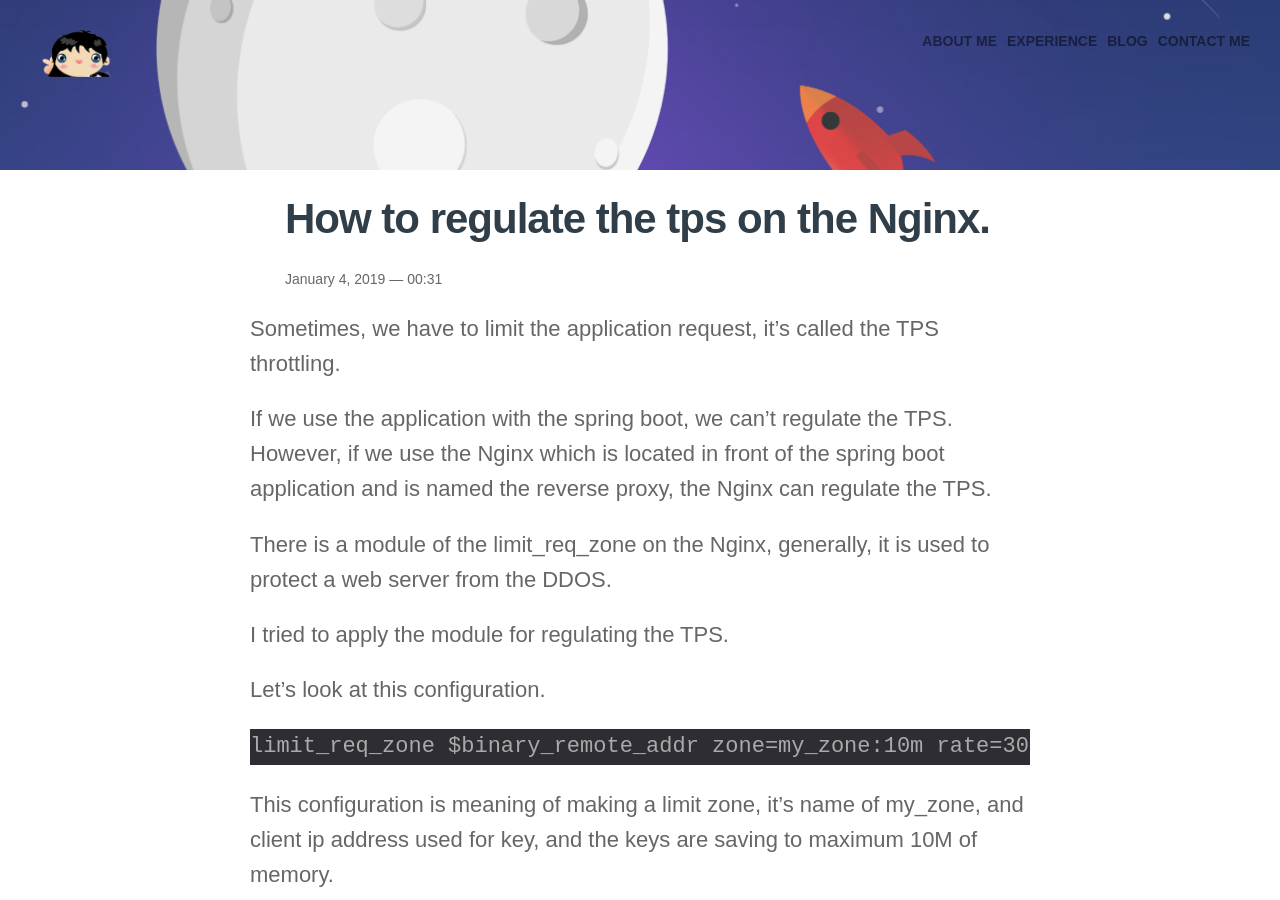
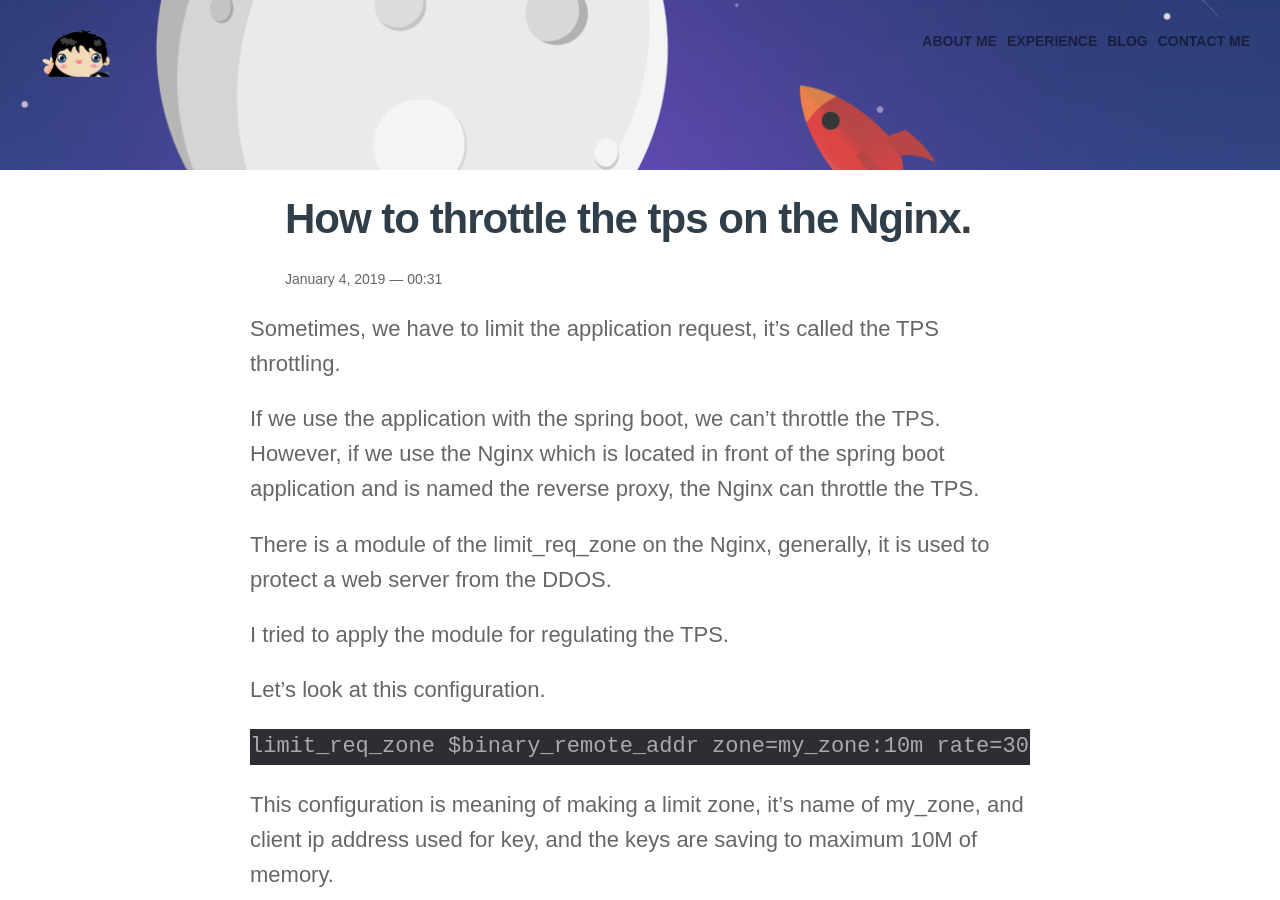
Before and after one commit to LeeKyoungIl/leekyoungil.github.io, a Jekyll site: the page built from _posts/blog/2019-01-03-How-to-throttle-the-TPS-on-Nginx.markdown, in a window 1280 px wide and 900 px high. Built offline with Jekyll 4.4.1, drawn with Linux system fonts in a browser that asks for light colours; nearby versions of some CDN libraries; comment, search, counter and statistics services are not loaded; some of the changed text lies outside the part shown.

Commit message:
new blog posted

````diff
--- a/_posts/blog/2019-01-01-Best-performance-of-regular-expression-with-String-replace-function.markdown
+++ b/_posts/blog/2019-01-01-Best-performance-of-regular-expression-with-String-replace-function.markdown
@@ -40,7 +40,7 @@ for (Map.Entry<String, String> replaceEntry : dictionaryMap.entrySet()) {
 }
 ```
 
-At this time, what will be happened in the heap memory?
+At this time, what will happened in the heap memory?
 
 Maybe, more than 1,000 times of Immutable string objects will be created in the heap memory.
 
--- a/_posts/blog/2019-01-03-How-to-regulate-the-TPS-on-Nginx.markdown
+++ b/_posts/blog/2019-01-03-How-to-throttle-the-TPS-on-Nginx.markdown
@@ -1,7 +1,7 @@
 ---
 layout: post
 published: true
-title: "How to regulate the tps on the Nginx."
+title: "How to throttle the tps on the Nginx."
 date: 2019-01-03 20:31:30 -0400
 categories: [blog]
 tags: [Nginx, tps, throttle, module]
@@ -9,8 +9,8 @@ tags: [Nginx, tps, throttle, module]
 
 Sometimes, we have to limit the application request, it's called the TPS throttling.
 
-If we use the application with the spring boot, we can't regulate the TPS.<br>
-However, if we use the Nginx which is located in front of the spring boot application and is named the reverse proxy, the Nginx can regulate the TPS.
+If we use the application with the spring boot, we can't throttle the TPS.<br>
+However, if we use the Nginx which is located in front of the spring boot application and is named the reverse proxy, the Nginx can throttle the TPS.
 
 There is a module of the limit_req_zone on the Nginx, generally, it is used to protect a web server from the DDOS.
 
@@ -56,7 +56,7 @@ This $binary_remote_addr is built-in variable of the Nginx, it has client ip add
 
 So, change the code to the $request_uri, it is also built-in variable of the Nginx, it has the uri of client request.
 
-So, we can regulate client request per the uri.
+So, we can throttle client request per the uri.
 
 If the same uri requested is over a limit, the Nginx will be return to client the 503 http status.
 
````
Also changed, not shown: 5 other files.
